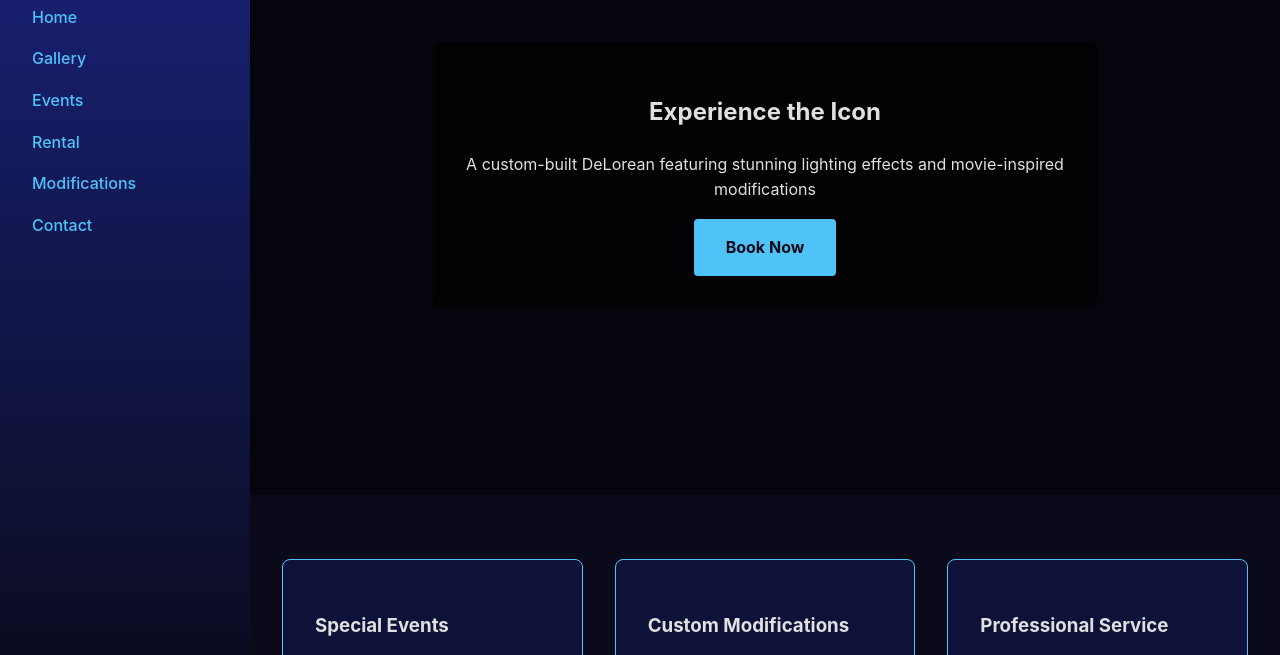
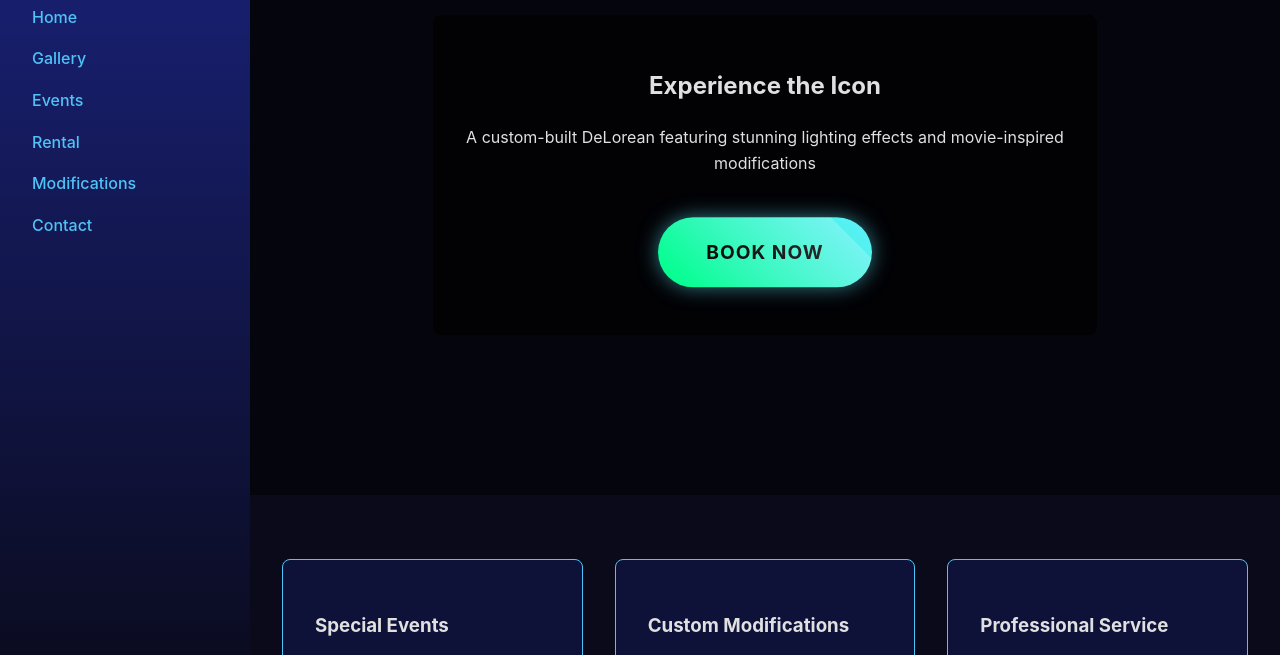
Before and after one commit to drumzombie/drumzombie.github.io, a plain HTML site: page index.html in a window 1280 px wide. Shown: the part 145-800 px from the top of the page. Drawn offline with Linux system fonts and the light colour scheme.

Commit message:
Update index.html

```diff
--- a/index.html
+++ b/index.html
@@ -108,15 +108,60 @@
             padding: 2rem;
         }
 
-        .button {
+        .book-now {
             display: inline-block;
-            padding: 1rem 2rem;
-            background: var(--accent);
-            color: var(--dark);
+            padding: 1.25rem 3rem;
+            background: linear-gradient(45deg, #00ff87, #60efff);
+            color: #000;
             text-decoration: none;
-            border-radius: 4px;
+            border-radius: 50px;
             font-weight: bold;
+            font-size: 1.2rem;
+            text-transform: uppercase;
+            letter-spacing: 1px;
             transition: all 0.3s;
+            margin-top: 2rem;
+            box-shadow: 0 0 20px rgba(96, 239, 255, 0.5);
+            position: relative;
+            overflow: hidden;
+        }
+
+        .book-now:hover {
+            transform: scale(1.05) translateY(-2px);
+            box-shadow: 0 0 30px rgba(96, 239, 255, 0.8);
+        }
+
+        .book-now:active {
+            transform: scale(0.98);
+        }
+
+        .book-now::after {
+            content: '';
+            position: absolute;
+            top: -50%;
+            left: -50%;
+            width: 200%;
+            height: 200%;
+            background: linear-gradient(
+                rgba(255, 255, 255, 0.2),
+                transparent
+            );
+            transform: rotate(45deg);
+            transition: 0.5s;
+        }
+
+        .book-now:hover::after {
+            transform: rotate(45deg) translate(50%, 50%);
+        }
+
+        .floating {
+            animation: float 3s ease-in-out infinite;
+        }
+
+        @keyframes float {
+            0% { transform: translateY(0px); }
+            50% { transform: translateY(-10px); }
+            100% { transform: translateY(0px); }
         }
 
         @media (max-width: 768px) {
@@ -159,7 +204,9 @@
             <div class="hero-content">
                 <h2>Experience the Icon</h2>
                 <p>A custom-built DeLorean featuring stunning lighting effects and movie-inspired modifications</p>
-                <a href="#contact" class="button">Book Now</a>
+                <div class="floating">
+                    <a href="#rental" class="book-now">Book Now</a>
+                </div>
             </div>
         </div>
 
```
